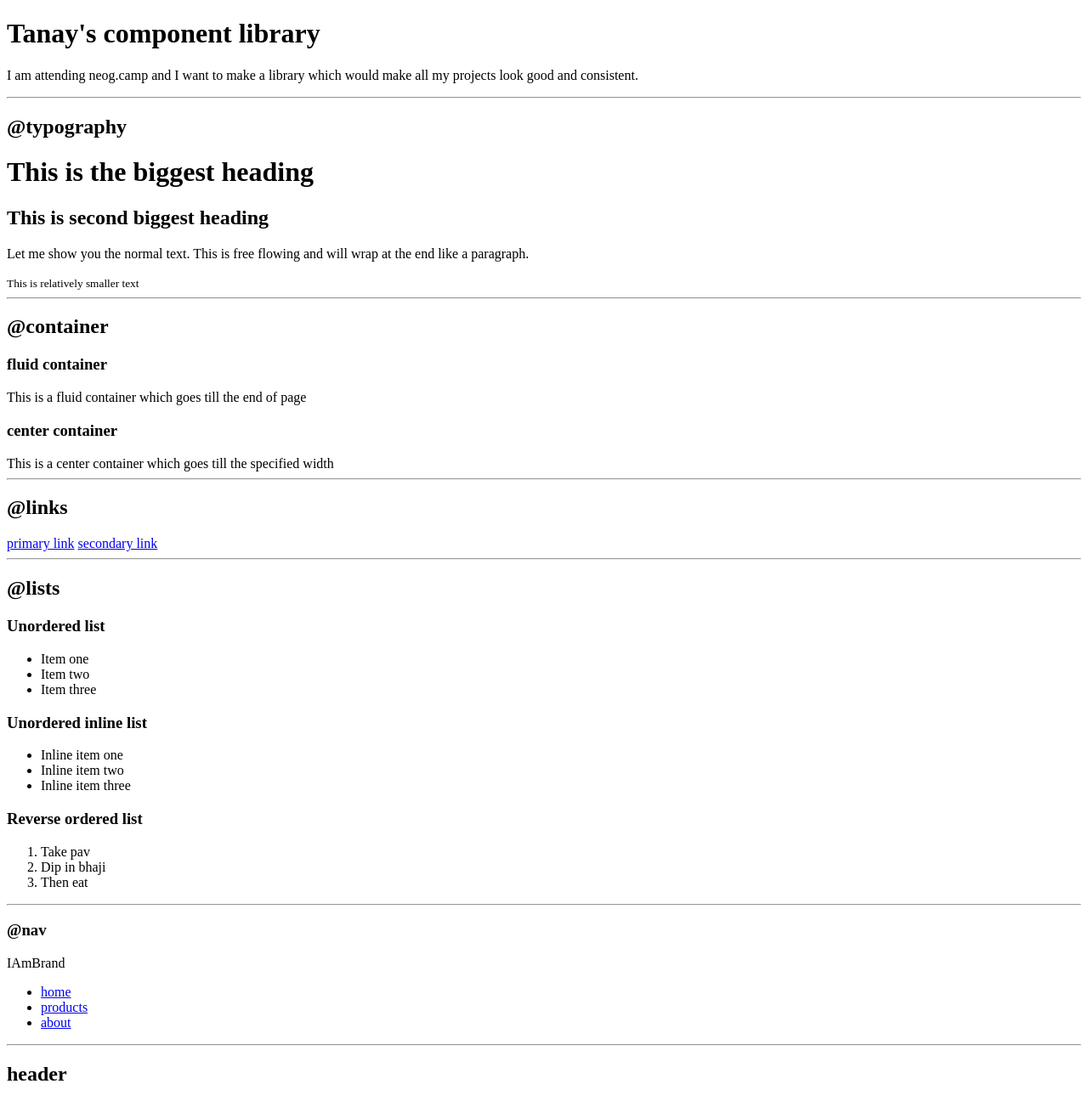
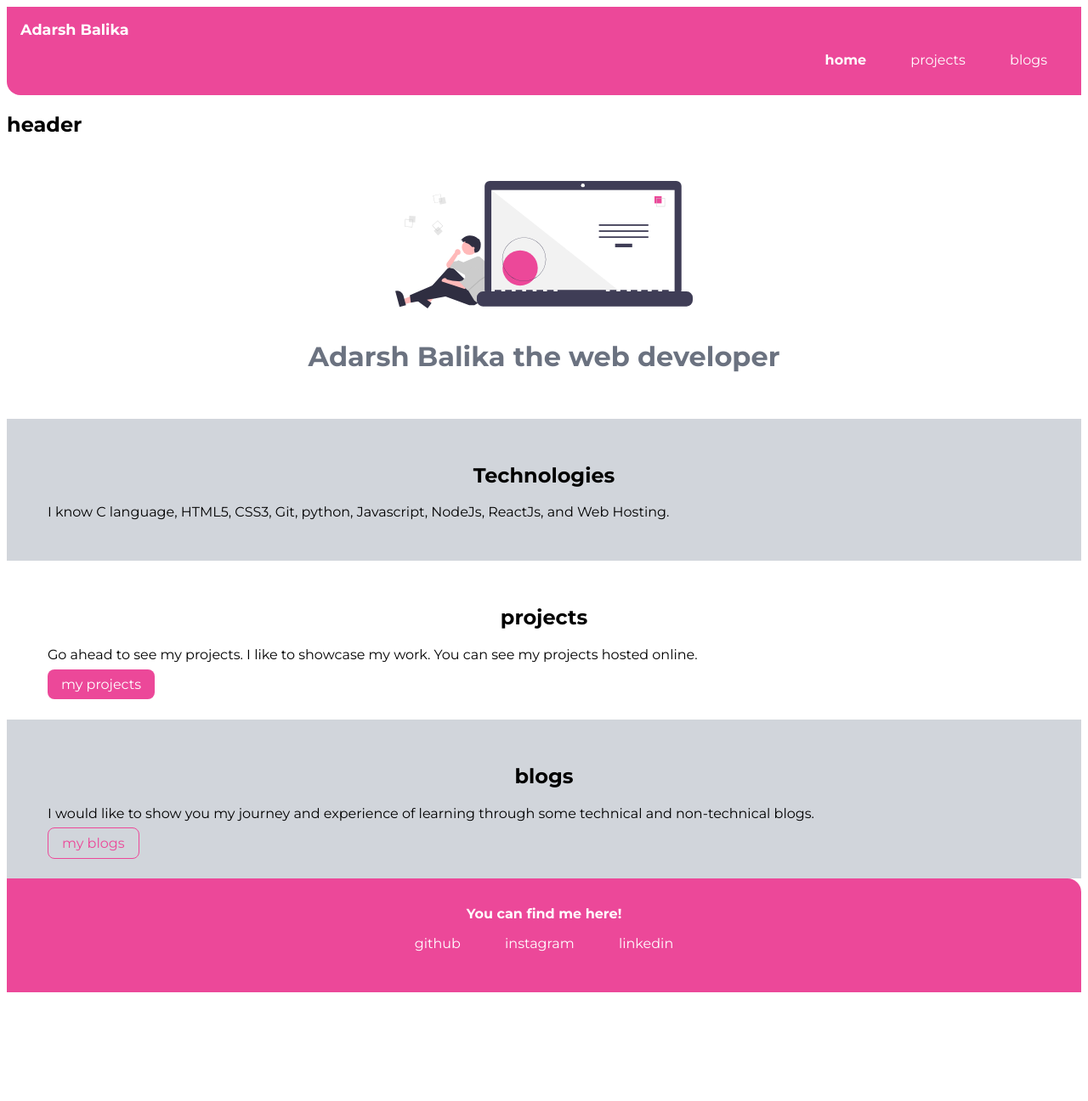
Before and after one commit to harshalini/neogcamp-lesson-3-live, a plain HTML site: page index.html in a window 1280 px wide. Shown: the top 1296 px of the page at 85% size. After the commit the page ends 1176 px from the top, so only its background shows below. Drawn offline with Linux system fonts and the light colour scheme.

```diff
--- a/index.html
+++ b/index.html
@@ -4,84 +4,61 @@
     <meta charset="UTF-8">
     <meta http-equiv="X-UA-Compatible" content="IE=edge">
     <meta name="viewport" content="width=device-width, initial-scale=1.0">
-    <title>Component library</title>
+    <title>home | Adarsh Balika</title>
+    <link rel="stylesheet" href="style.css">
 </head>
 <body>
-    <h1>Tanay's component library</h1>
-    <p>I am attending neog.camp and I want to make a library which would make all my projects look good and consistent.</p>
 
-    <hr>
-
-    <h2>@typography</h2>
-
-    <h1>This is the biggest heading</h1>
-    <h2>This is second biggest heading</h2>
-    <p>Let me show you the normal text. This is free flowing and will wrap at the end like a paragraph.</p>
-    <small>This is relatively smaller text</small>
-
-    <hr>
-
-    <h2>@container</h2>
-
-    <h3>fluid container</h3>
-    <div>This is a fluid container which goes till the end of page</div>
-
-    <h3>center container</h3>
-    <div>This is a center container which goes till the specified width</div>
-
-    <hr>
-
-    <h2>@links</h2>
-
-    <a href="/">primary link</a>
-    <a href="/">secondary link</a>
-
-    <hr>
-
-    <h2>@lists</h2>
-
-    <h3>Unordered list</h3>
-
-    <ul>
-        <li>Item one</li>
-        <li>Item two</li>
-        <li>Item three</li>
-    </ul>
-
-    <h3>Unordered inline list</h3>
-
-    <ul>
-        <li>Inline item one</li>
-        <li>Inline item two</li>
-        <li>Inline item three</li>
-    </ul>
-
-    <h3>Reverse ordered list</h3>
-
-    <ol>
-        <li>Take pav</li>
-        <li>Dip in bhaji</li>
-        <li>Then eat</li>
-    </ol>
-
-    <hr>
-
-    <h3>@nav</h3>
-    <div>IAmBrand</div>
-    <ul>
-        <li><a href="/">home</a></li>
-        <li><a href="/">products</a></li>
-        <li><a href="/">about</a></li>
-    </ul>
-
-    <hr>
+    <nav class="navigation container">
+        <div class="nav-brand">Adarsh Balika</div>
+        <ul class="list-non-bullet nav-pills">
+            <li class="list-item-inline"><a class = "link link-active" href="/">home</a></li>
+            <li class="list-item-inline"><a class = "link" href="/">projects</a></li>
+            <li class="list-item-inline"><a class = "link" href="/">blogs</a></li>
+        </ul>
+    </nav>
 
     <h2>header</h2>
-    <header>
-        <img src="images/hero.svg" alt="">
-        <h1>Heading inside  hero</h1>
+    <header class="hero">
+        <img class="hero-image" src="images/hero-code.svg" alt="">
+        <h1 class="hero-heading">Adarsh Balika the web developer</h1>
     </header>
-    <div style="height: 30vh;"></div>
+
+    <section class="section ow">
+        <div class="container container-center">
+            <h1>Technologies</h1>
+        <p>I know C language, HTML5, CSS3, Git, python, Javascript, NodeJs, ReactJs, and Web Hosting.</p>
+        </div>
+    </section>
+
+    <section class="section">
+        <div class="container container-center">
+            <h1>projects</h1>
+            <p>Go ahead to see my projects. I like to showcase my work. You can see my projects hosted online.</p>
+            <a class="link primary-link" href="/">my projects</a>
+        </div>
+    </section>
+
+    <section class="section ow">
+        <div class="container container-center">
+            <h1>blogs</h1>
+            <p>I would like to show you my journey and experience of learning through some technical and non-technical blogs.</p>
+            <a class="link secondary-link" href="/">my blogs</a>
+        </div>
+    </section>
+
+    <footer class="footer container">
+        <div class="footer-header"><strong>You can find me here!</strong></div>
+        <ul class="social-links list-non-bullet">
+            <li class="list-item-inline"><a class="link" href="/">github</a></li>
+            <li class="list-item-inline"><a class="link" href="/">instagram</a></li>
+            <li class="list-item-inline"><a class="link" href="/">linkedin</a></li>
+        </ul>
+    </footer>
+
+
+
+
 
 </body>
 </html>
--- /dev/null
+++ b/style.css
@@ -0,0 +1,130 @@
+@import url('https://fonts.googleapis.com/css2?family=Montserrat:wght@400;700&display=swap');
+
+:root {
+    --primary-color: #EC4899;
+    --dark-gray: #6B7280;
+    --light-gray: #D1D5DB;
+}
+
+body {
+    font-family: 'Montserrat', sans-serif;
+}
+
+hr {
+    margin: 2rem 0;
+}
+
+/** containers **/
+.container-fluid {
+    padding-left: 1rem;
+    padding-right: 1rem;
+    margin: auto;
+}
+
+.container-center {
+    padding-left: 1rem;
+    padding-right: 1rem;
+    margin: auto;
+}
+
+/** links **/
+.link {
+    text-decoration: none;
+    padding: 0.5rem 1rem;
+
+}
+
+.primary-link {
+    background-color: var(--primary-color);
+    border-radius: 0.5rem;
+    color: white;
+}
+
+.secondary-link {
+    color: var(--primary-color);
+    border-radius: 0.5rem;
+    border: 1px solid;
+    border-color: var(--primary-color);
+}
+
+/** look into BEM naming convention for CSS **/
+
+/** lists **/
+.list-non-bullet {
+    list-style: none;
+}
+
+.list-item-inline {
+    display: inline;
+    padding: 0rem 0.5rem;
+}
+
+.navigation {
+    background-color: var(--primary-color);
+    color: white;
+    padding: 1rem;
+    border-bottom-left-radius: 1rem;
+}
+
+.navigation .nav-brand {
+    font-weight: bold;
+    font-size: 1.1rem;
+}
+
+.navigation .nav-pills {
+    text-align: right;
+}
+
+.navigation .link {
+    color: white;
+}
+
+.navigation .link-active {
+    font-weight: bold;
+}
+
+.hero {
+    padding: 2rem;
+}
+
+.hero .hero-image {
+    max-width: 350px;
+    display: block;
+    margin: auto;
+}
+
+.hero .hero-heading {
+    padding-top: 1rem;
+    color: var(--dark-gray);
+    text-align: center;
+}
+
+/** sections **/
+
+.section {
+    padding: 2rem;
+}
+.section h1 {
+    text-align: center;
+}
+
+.ow {
+    background-color: var(--light-gray);
+}
+
+/**footer **/
+footer {
+    background-color: var(--primary-color);
+    padding: 2rem 0rem;
+    border-top-right-radius: 1rem;
+    text-align: center;
+    color: white;
+}
+
+.footer .link {
+    color: white;
+}
+
+.footer ul {
+    padding-inline-start: 0px;
+}
```
Also changed, not shown: lib/components.html (added, +121 -0 lines), images/hero-code.svg (added).
